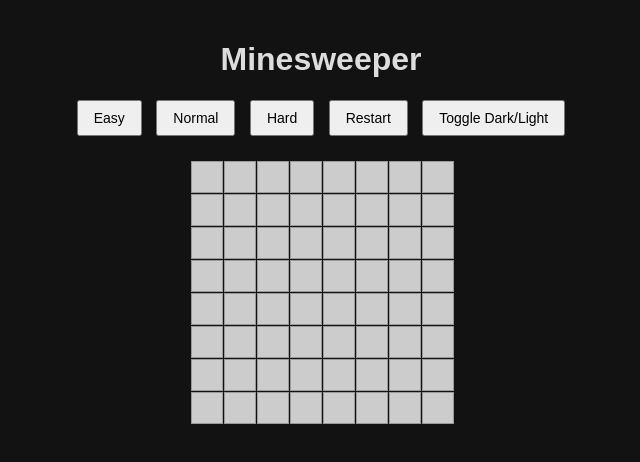
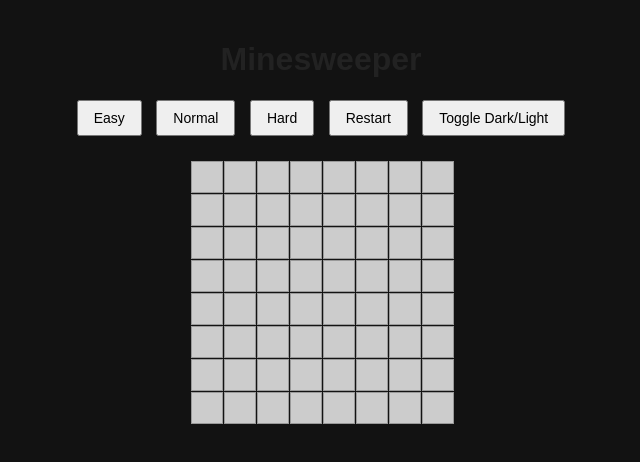
Before and after one commit to kazaki55/Minesweeper-, a plain HTML site: page index.html in a window 1280 px wide. Both pictures are taken after a click on the button "Toggle Dark/Light". Shown: the whole page, without its empty margins (319-959 px from the left). Drawn offline with Linux system fonts and the light colour scheme.

Commit message:
Update index.html

```diff
--- a/index.html
+++ b/index.html
@@ -16,7 +16,7 @@
     }
     body.dark {
       background-color: #121212;
-      color: #ddd;
+      color: ##2e3538;
     }
     #controls {
       margin-bottom: 15px;
```
